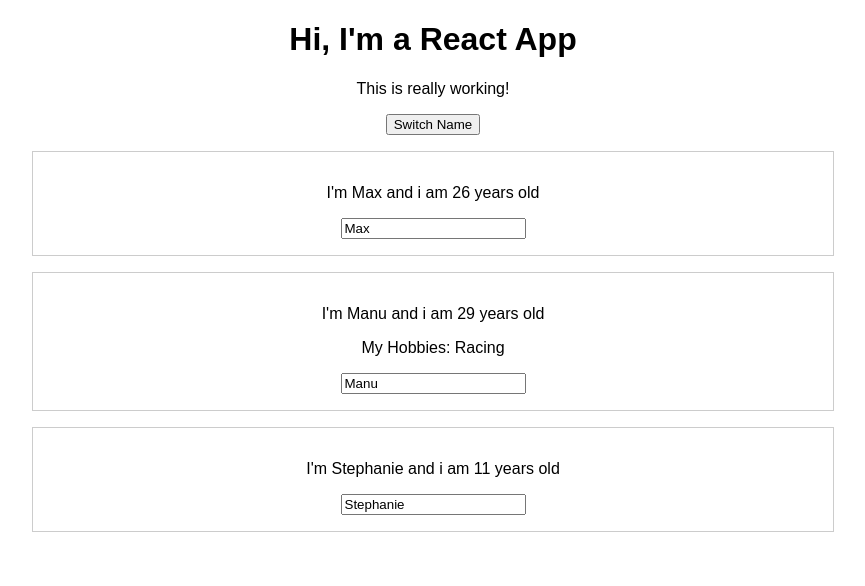
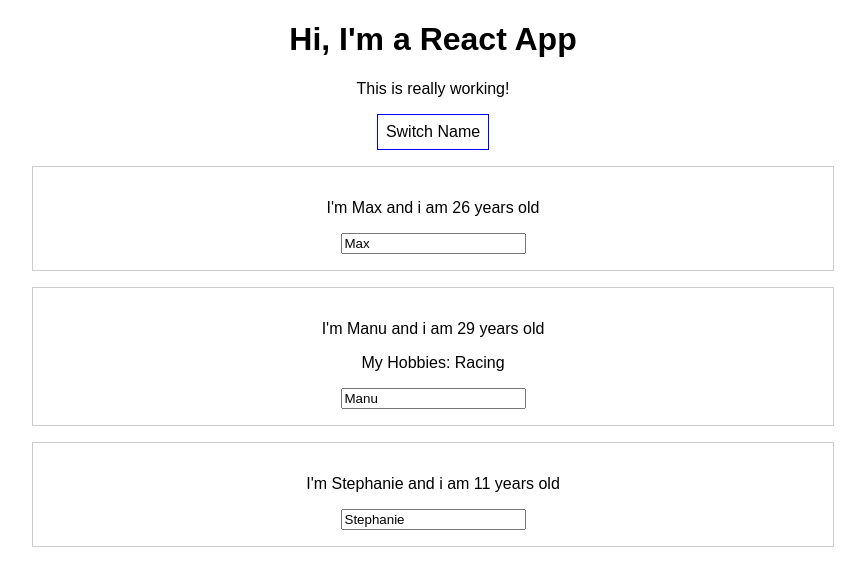
Before and after one commit to Vl4d1s/Learning-React-Maximilian, a React (Create React App) app in the folder react-complete-guide/: page / in a window 1280 px wide. Shown: the top 586 px of the page, without its empty margins (207-1072 px from the left). Built offline with nearby package versions, Linux system fonts and the light colour scheme.

Commit message:
Working with Inline Styles

```diff
--- a/react-complete-guide/src/App.js
+++ b/react-complete-guide/src/App.js
@@ -35,11 +35,22 @@
   };
 
   render() {
+    const style = {
+      backgroundColor: "white",
+      font: "inherit",
+      border: "1px solid blue",
+      padding: "8px",
+      cursor: "pointer",
+    };
+
     return (
       <div className="App">
         <h1>Hi, I'm a React App</h1>
         <p>This is really working!</p>
-        <button onClick={() => this.switchNameHandler("Vladimir!!")}>
+        <button
+          style={style}
+          onClick={() => this.switchNameHandler("Vladimir!!")}
+        >
           Switch Name
         </button>
         <Person
```
Also changed, not shown: 1 other file (tests, documents, lock files or other folders).
